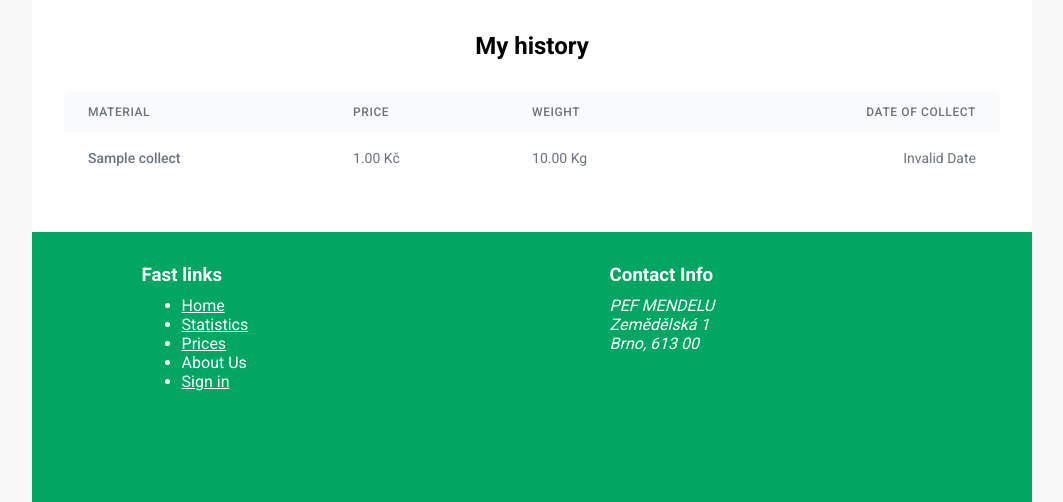
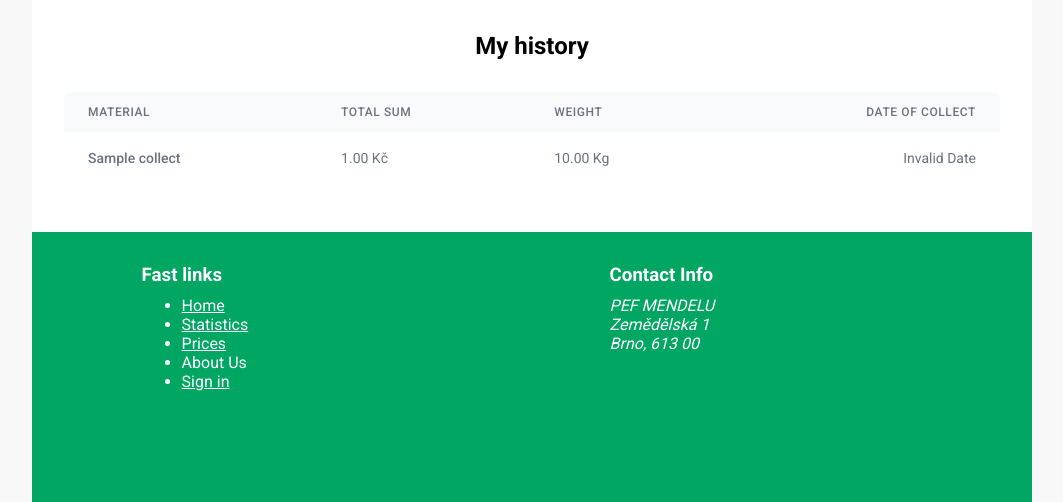
Before and after one commit to MartinWeiss01/flask_vwaproj, a Flask app: template templates/default/history.html in a window 1280 px wide. Shown: the part 61-563 px from the top of the page, without its empty margins (108-1171 px from the left). Run offline with Flask 2, Linux system fonts and the light colour scheme; the template is opened without the code that fills it: most values are stand-ins (such as "Sample title", 1, 10 or a date in 2020).

Commit message:
- history table

```diff
--- a/templates/default/history.html
+++ b/templates/default/history.html
@@ -9,7 +9,7 @@
       <thead>
         <tr>
           <th>Material</th>
-          <th>Price</th>
+          <th>Total Sum</th>
           <th> Weight</th>
           <th class="column-right-align"> Date of collect </th>
         </tr>
```
